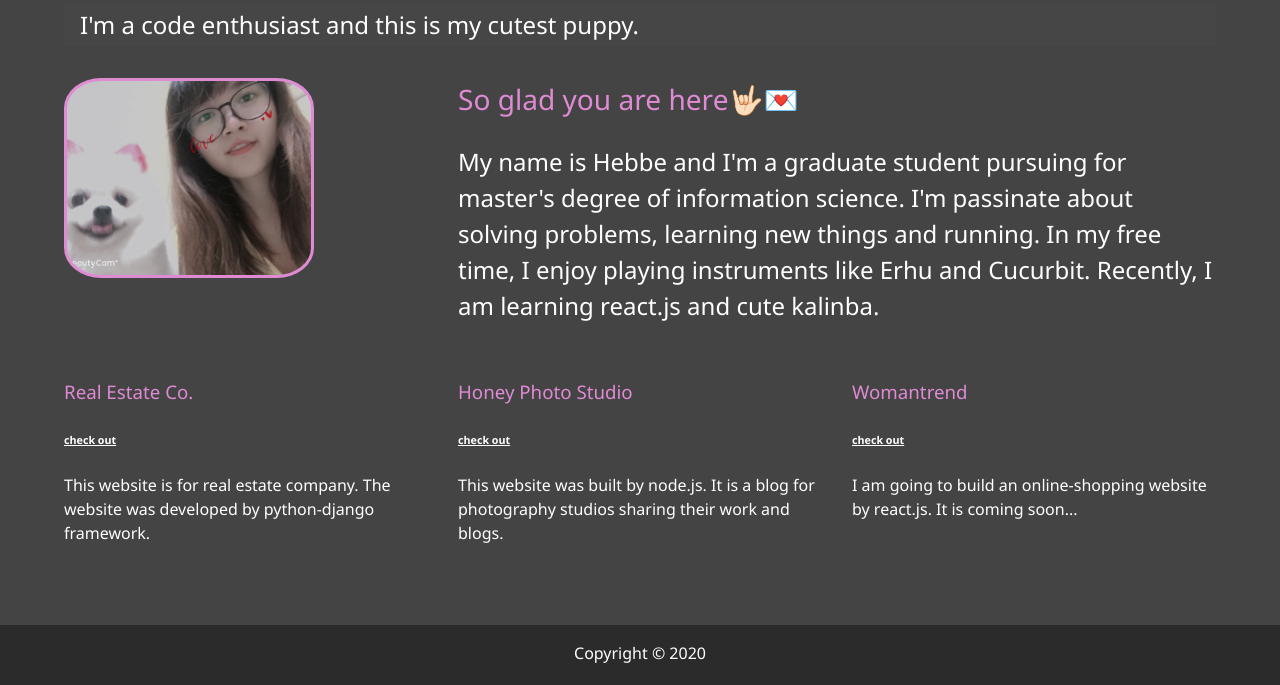
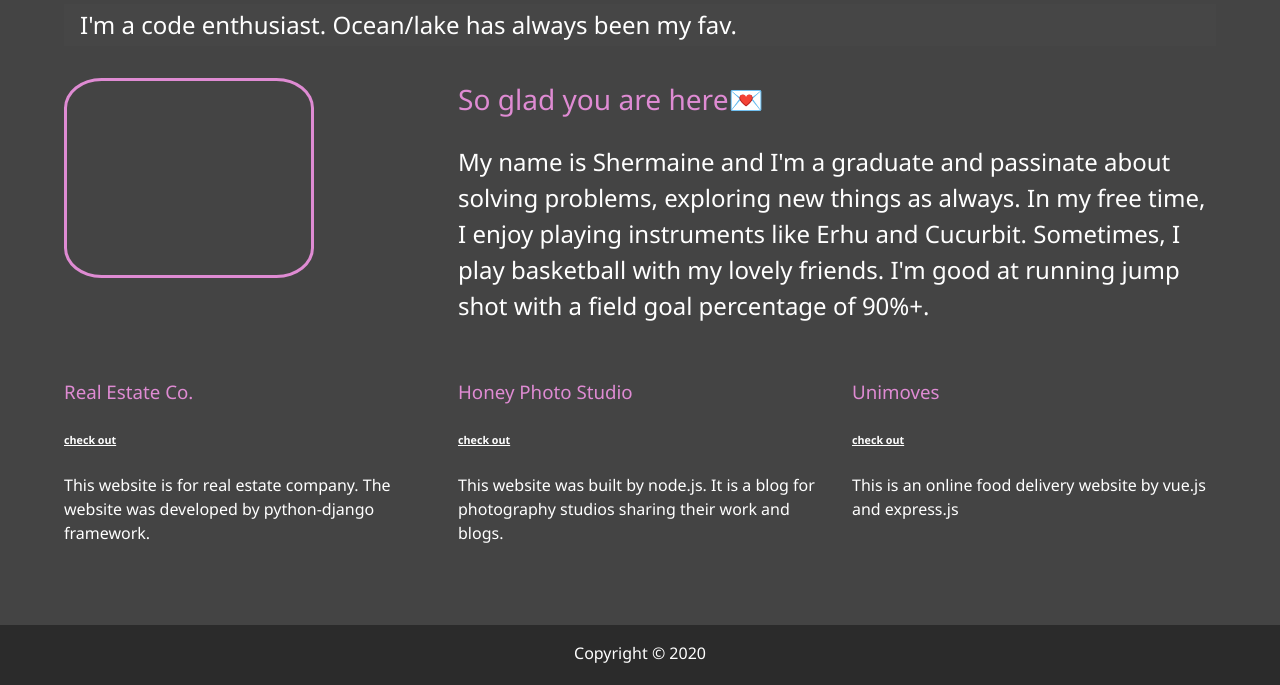
Before and after one commit to Mayst0731/portfolio, a website: page dist/about.html in a window 1280 px wide. Shown: the part 204-889 px from the top of the page. Drawn offline with Linux system fonts and the light colour scheme.

Commit message:
delete something

```diff
--- a/dist/about.html
+++ b/dist/about.html
@@ -60,7 +60,7 @@
       <h1 class="lg-heading">About<span class="text-secondary"> Me</span></h1>
 
       <h2 class="sm-heading">
-        I'm a code enthusiast and this is my cutest puppy.
+        I'm a code enthusiast. Ocean/lake has always been my fav.
       </h2>
 
       <div class="about-info">
@@ -68,12 +68,11 @@
 
         </div>
         <div class="bio">
-          <h3 class="text-secondary">So glad you are here🤟🏻💌</h3>
+          <h3 class="text-secondary">So glad you are here💌</h3>
           <p>
-            My name is Hebbe and I'm a graduate student pursuing for master's degree of information science.
-            I'm passinate about solving problems, learning new things and running.
-            In my free time, I enjoy playing instruments like Erhu and Cucurbit.
-            Recently, I am learning react.js and cute kalinba.
+            My name is Shermaine and I'm a graduate and passinate about solving problems, exploring new things as always.
+            In my free time, I enjoy playing instruments like Erhu and Cucurbit. Sometimes, I play basketball with my lovely friends.
+            I'm good at running jump shot with a field goal percentage of 90%+.
           </p>
         </div>
 
@@ -100,11 +99,11 @@
         </div>
 
         <div class="interests int-2">
-            <h3 class="text-secondary">Womantrend</h3>
+            <h3 class="text-secondary">Unimoves</h3>
             <h6><a href="#">
               <u>check out</u>
             </a></h6>
-            <p>I am going to build an online-shopping website by react.js. It is coming soon...</p>
+            <p>This is an online food delivery website by vue.js and express.js</p>
         </div>
       </div>
     </main>
```
Also changed, not shown: dist/certifications.html (+2 -2 lines), dist/index.html (+1 -1 lines), dist/img/cer1.jpg (deleted), dist/img/cer1_copy.jpg (deleted), dist/img/p5.jpeg (deleted), dist/img/p6.jpg (deleted), 2 other files.
